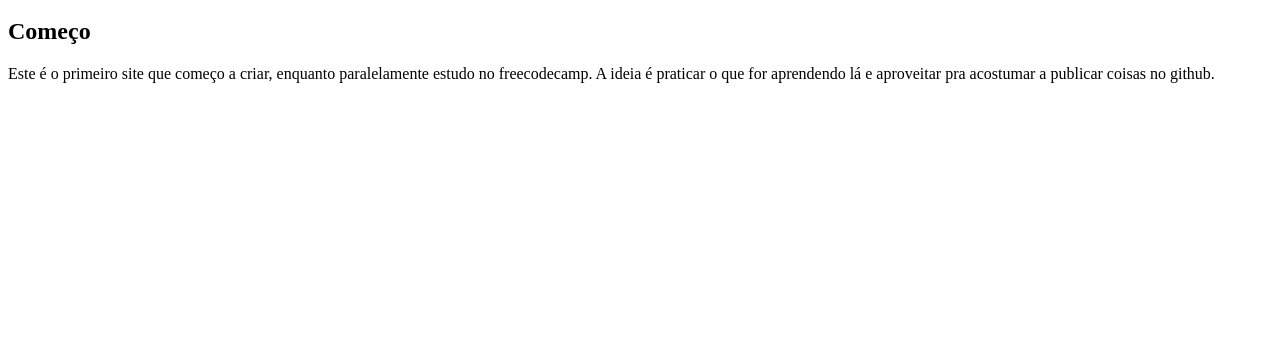
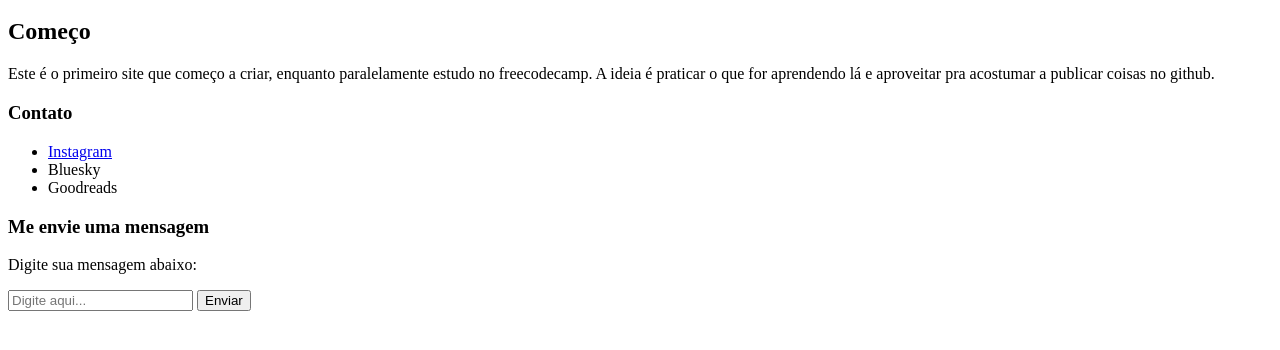
Before and after one commit to raphaellm/webdevstudy, a plain HTML site: page index.html in a window 1280 px wide. Shown: the part 48-398 px from the top of the page. Drawn offline with Linux system fonts and the light colour scheme.

Commit message:
Primeiro commit

```diff
--- a/index.html
+++ b/index.html
@@ -7,6 +7,20 @@
       <p>
         Este é o primeiro site que começo a criar, enquanto paralelamente estudo no freecodecamp. A ideia é praticar o que for aprendendo lá e aproveitar pra acostumar a publicar coisas no github.
       </p>
+      <h3>Contato</h3>
+      <ul>
+        <li><a target="_blank" href="http://instagram.com/">Instagram</a></li>
+        <li>Bluesky</li>
+        <li>Goodreads</li>
+      </ul>
+    </section>
+    <section>
+      <h3>Me envie uma mensagem</h3>
+      <p>Digite sua mensagem abaixo:</p>
+      <form action="">
+        <input type="text" placeholder="Digite aqui...">
+        <button type="enviar">Enviar</button>
+      </form>
     </section>
     </main>
   </body>
```
